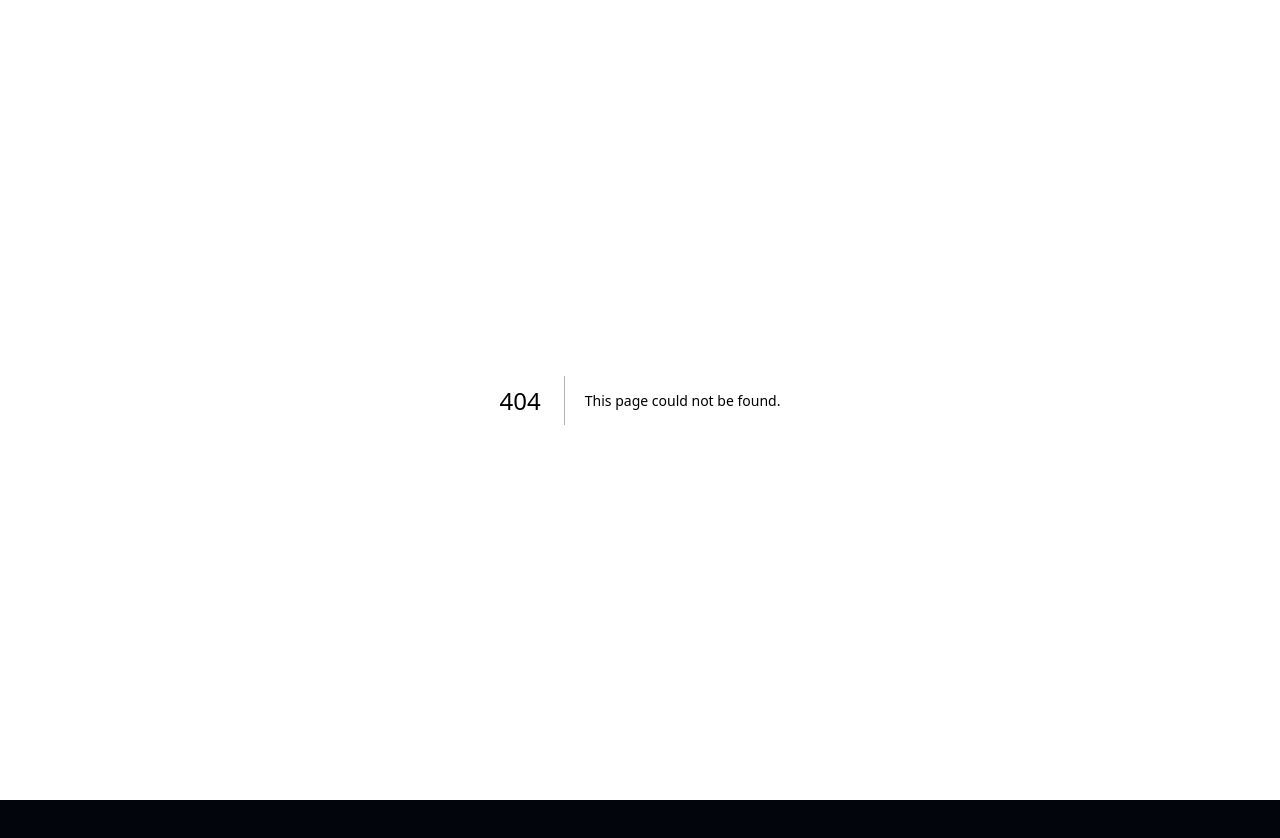
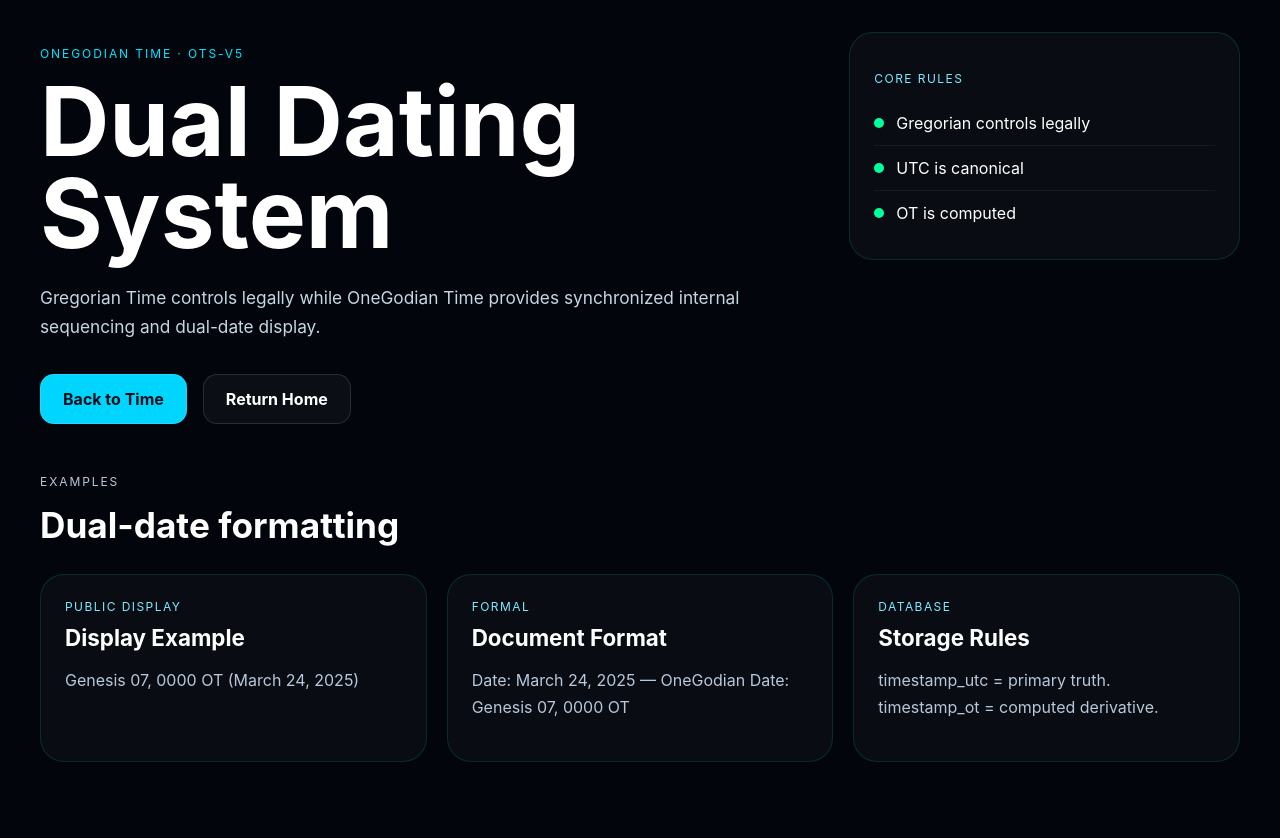
Before and after one commit to ohi-stack/onegodian-app-deploy, a Next.js app: page /time/dual-dating in a window 1280 px wide. Before the commit this address had no page. Shown: the top 838 px of the page. Before the commit the page ends 800 px from the top, so only its background shows below. Built offline with nearby package versions, Linux system fonts and the light colour scheme.

Commit message:
feat: add dual dating system page

```diff
--- /dev/null
+++ b/src/app/time/dual-dating/page.tsx
@@ -0,0 +1,55 @@
+export default function DualDatingPage() {
+  return (
+    <main className="home-page">
+      <section className="hero-shell">
+        <div className="hero-grid">
+          <div>
+            <p className="kicker">OneGodian Time · OTS-V5</p>
+            <h1>Dual Dating System</h1>
+            <p className="hero-copy">
+              Gregorian Time controls legally while OneGodian Time provides synchronized internal sequencing and dual-date display.
+            </p>
+            <div className="hero-actions">
+              <a className="button primary" href="/time">Back to Time</a>
+              <a className="button secondary" href="/">Return Home</a>
+            </div>
+          </div>
+
+          <aside className="status-panel">
+            <p className="panel-label">Core Rules</p>
+            <div className="status-row"><span className="status-dot" /><span>Gregorian controls legally</span></div>
+            <div className="status-row"><span className="status-dot" /><span>UTC is canonical</span></div>
+            <div className="status-row"><span className="status-dot" /><span>OT is computed</span></div>
+          </aside>
+        </div>
+      </section>
+
+      <section className="section-block">
+        <div className="section-heading">
+          <p className="kicker">Examples</p>
+          <h2>Dual-date formatting</h2>
+        </div>
+
+        <div className="module-grid">
+          <div className="module-card">
+            <span>Public Display</span>
+            <h3>Display Example</h3>
+            <p>Genesis 07, 0000 OT (March 24, 2025)</p>
+          </div>
+
+          <div className="module-card">
+            <span>Formal</span>
+            <h3>Document Format</h3>
+            <p>Date: March 24, 2025 — OneGodian Date: Genesis 07, 0000 OT</p>
+          </div>
+
+          <div className="module-card">
+            <span>Database</span>
+            <h3>Storage Rules</h3>
+            <p>timestamp_utc = primary truth. timestamp_ot = computed derivative.</p>
+          </div>
+        </div>
+      </section>
+    </main>
+  );
+}
```
